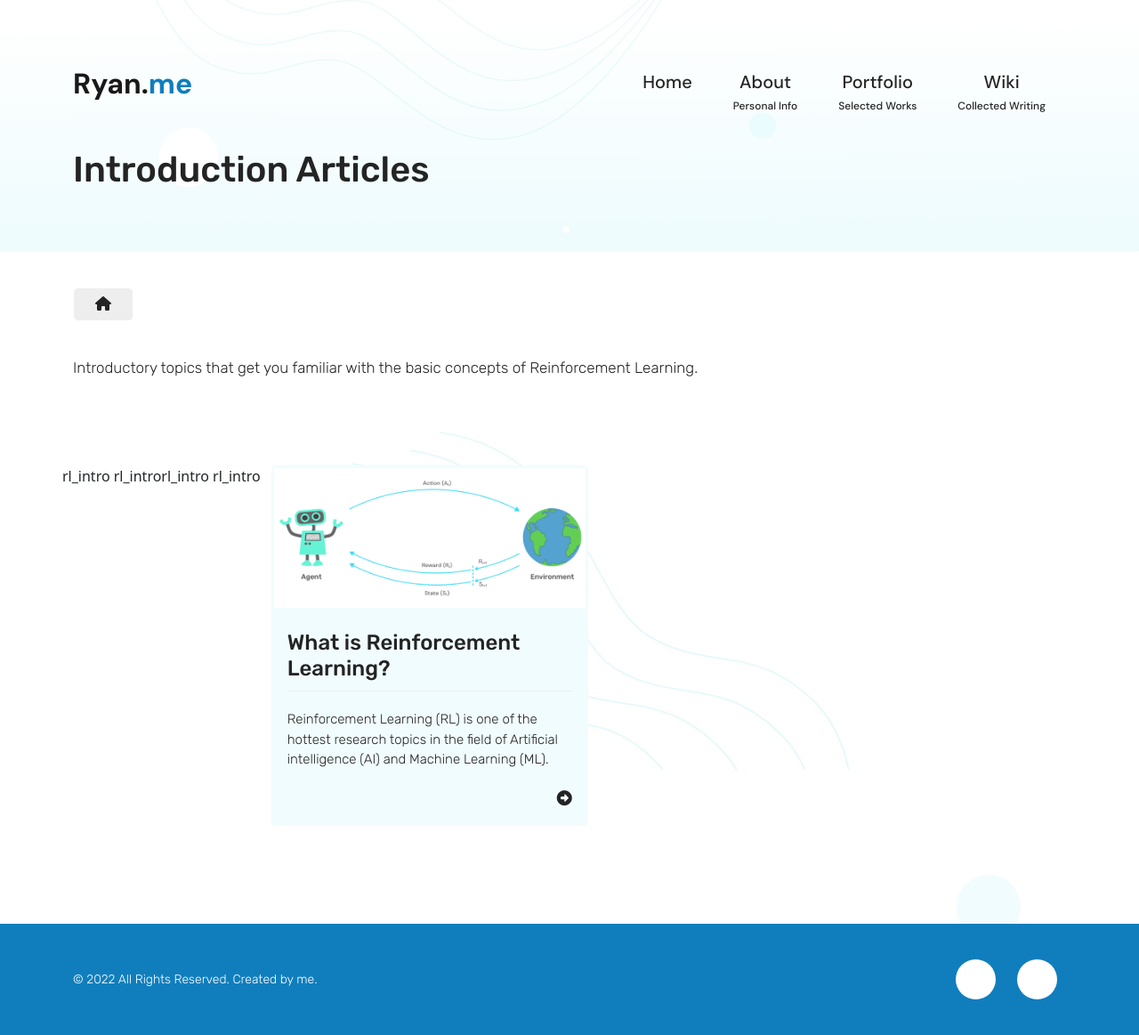
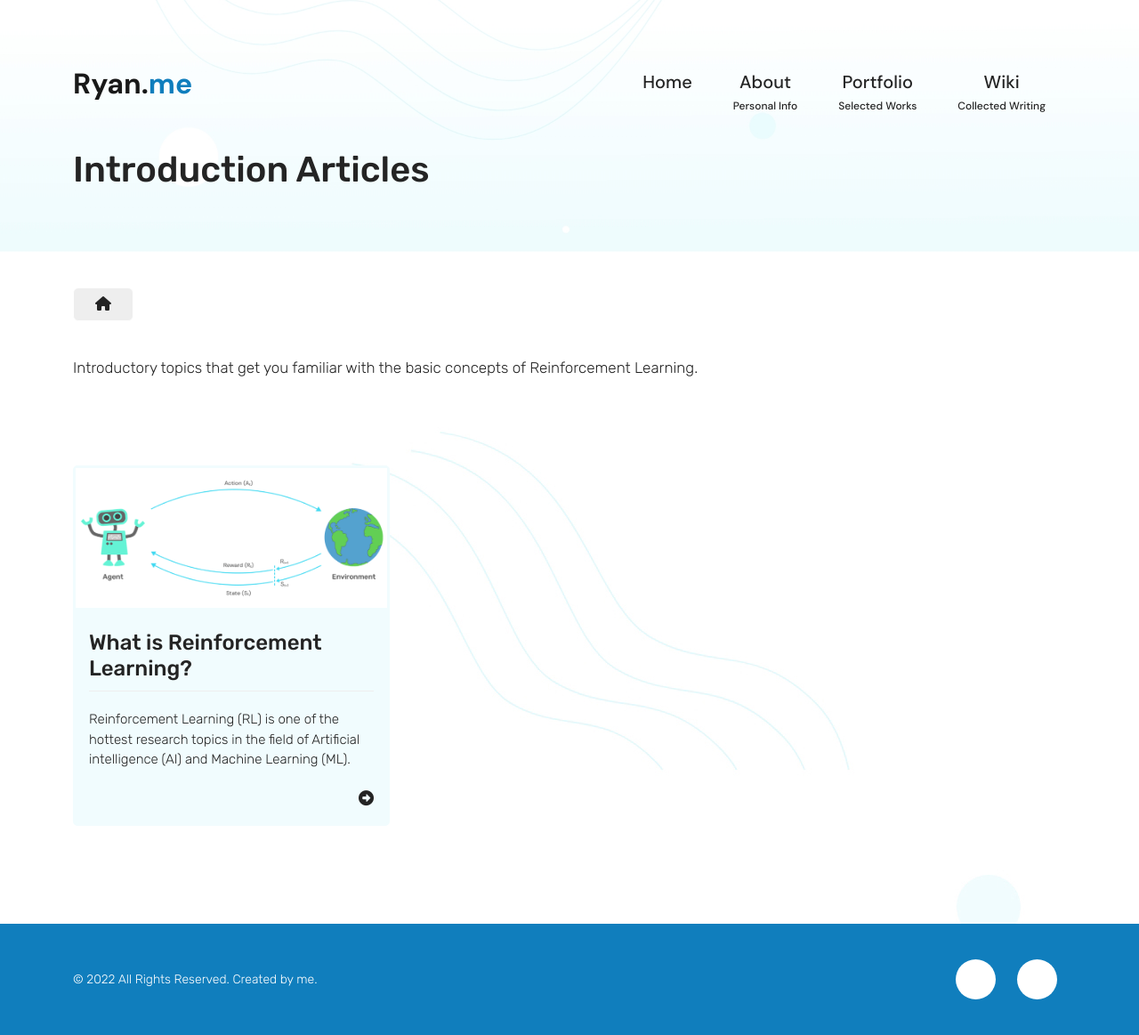
Before and after one commit to Achronus/achronus.github.io, a Jekyll site: the page built from _wiki_topics/rl_intro.html, in a window 1280 px wide. Shown: the whole page at 89% size. Built offline with Jekyll 4.4.1, drawn with Linux system fonts in a browser that asks for light colours; nearby versions of some CDN libraries.

Commit message:
Article display fix

```diff
--- a/_includes/wiki-articles.html
+++ b/_includes/wiki-articles.html
@@ -5,7 +5,6 @@
         <div class="row">
             {%- assign sorted = site.wiki_articles | sort: 'date' | reverse -%}
             {%- for article in sorted -%}
-                {{ article.topic }} {{ page.slug }}
                 {%- if article.topic == page.slug -%}
                 <div class="project-item col-md-6 col-xl-4">
                     <div class="content">
--- a/_wiki_articles/dynamic_programming.html
+++ b/_wiki_articles/dynamic_programming.html
@@ -7,7 +7,6 @@ date: 07/02/2022
 tag: rl
 topic: rl_intro
 type: article
-permalink: /wiki/rl_intro/:title
 layout: single-page
 ---
 <div id="intro" class="row">
--- a/_wiki_articles/rl_cheatsheet.html
+++ b/_wiki_articles/rl_cheatsheet.html
@@ -7,7 +7,6 @@ date: 07/02/2022
 tag: rl
 topic: rl_intro
 type: article
-permalink: /wiki/rl_intro/:title
 layout: single-page
 ---
 <div class="row">
--- a/_wiki_articles/what_is_rl.html
+++ b/_wiki_articles/what_is_rl.html
@@ -7,7 +7,6 @@ date: 10/02/2022
 tag: rl
 topic: rl_intro
 type: article
-permalink: /wiki/rl_intro/:title
 layout: single-page
 ---
 <div id="characteristics" class="row">
```
